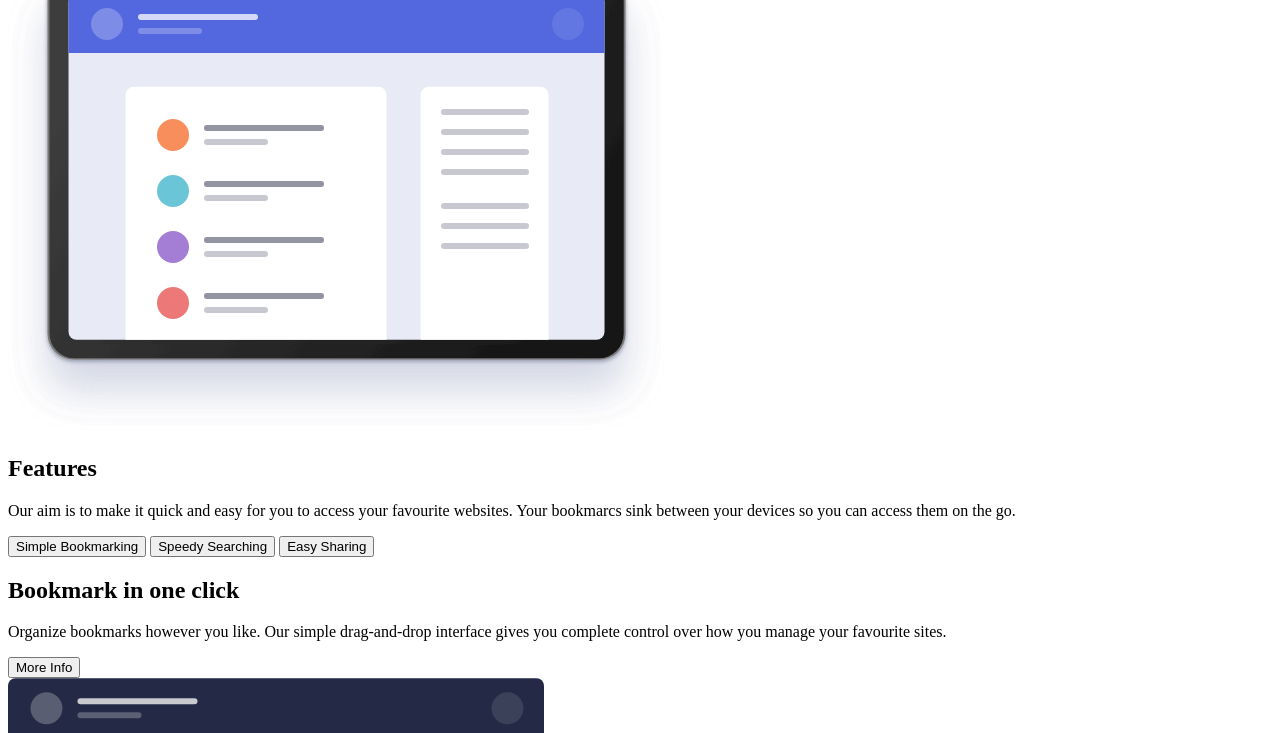
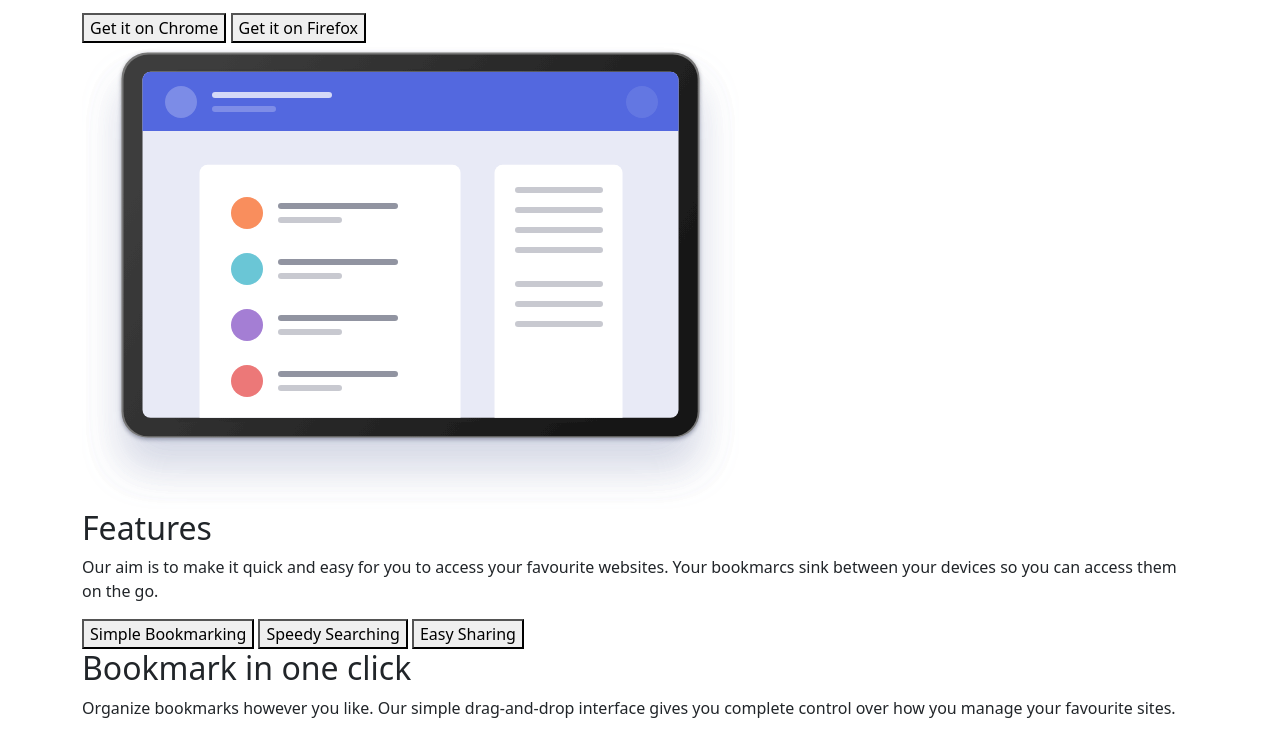
Before and after one commit to mstne03/SPRINT-1, a website: page index.html in a window 1280 px wide. Shown: the part 369-1102 px from the top of the page. Drawn offline with nearby package versions, Linux system fonts and the light colour scheme; files that its build step writes are made by us from their sources.

Commit message:
Installs bootstrap in project directory.

```diff
--- a/index.html
+++ b/index.html
@@ -3,7 +3,7 @@
 <head>
     <meta charset="UTF-8">
     <meta name="viewport" content="width=device-width, initial-scale=1.0">
-    <link rel="stylesheet" href="styles/css/style.css">
+    <link rel="stylesheet" href="node_modules/bootstrap/dist/css/bootstrap.min.css">
     <title>Sprint 1</title>
 </head>
 <body>
```
Also changed, not shown: package.json (added, +22 -0 lines), 1 other file.
